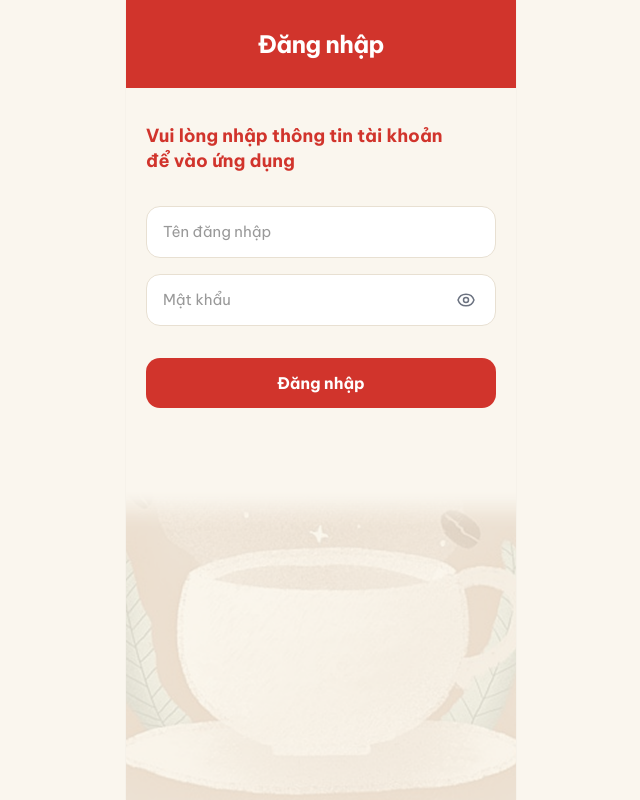
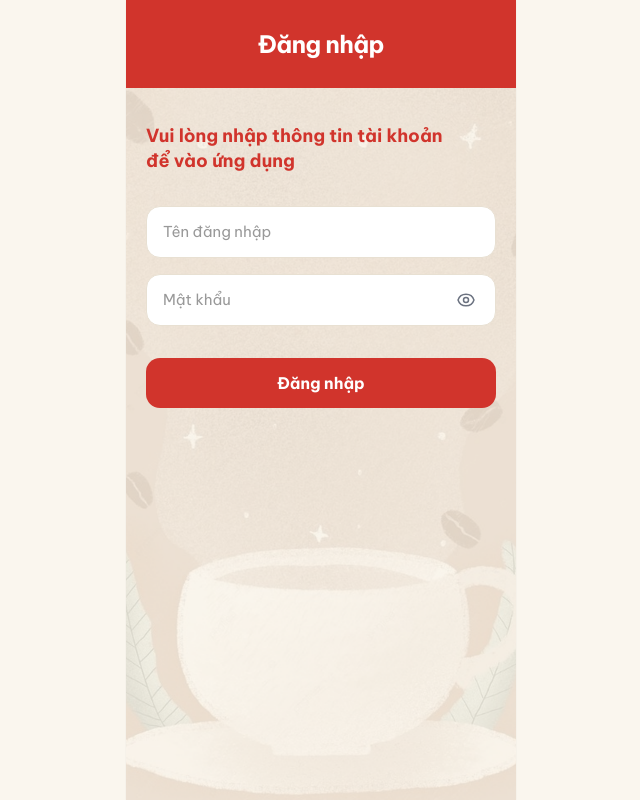
Before and after one commit to qbao020206-tech/cafe458-system-50K142.08, a React (Vite) app in the folder Front-End/: page /login in a window 1280 px wide. Shown: the whole page, without its empty margins (319-959 px from the left). Built offline with nearby package versions, Linux system fonts and the light colour scheme; no server answers.

Commit message:
Fix final background login

```diff
--- a/Front-End/src/pages/admin/LoginPage.tsx
+++ b/Front-End/src/pages/admin/LoginPage.tsx
@@ -63,7 +63,7 @@ export const LoginPage: React.FC = () => {
   };
 
   return (
-    <div className="min-h-screen bg-[#FAF6EE] text-[#22201C] w-[390px] max-w-[390px] mx-auto relative flex flex-col font-['Be_Vietnam_Pro'] antialiased shadow-sm select-none overflow-hidden">
+    <div className="min-h-screen bg-[#FAF6EE] bg-[url('/login-bg.png')] bg-cover bg-bottom bg-no-repeat text-[#22201C] w-[390px] max-w-[390px] mx-auto relative flex flex-col font-['Be_Vietnam_Pro'] antialiased shadow-sm select-none overflow-hidden">
       {/* Header đỏ chuẩn Figma: cao 88px, Tiêu đề Đăng nhập căn giữa */}
       <header className="bg-[#D1342C] text-white h-[88px] px-[16px] flex items-center justify-center sticky top-0 z-30 flex-shrink-0">
         <h1 className="text-[24px] font-bold tracking-tight text-white leading-none">
@@ -175,14 +175,8 @@ export const LoginPage: React.FC = () => {
           </button>
         </form>
 
-        {/* Hình nền ly cà phê phía dưới chuẩn Figma (Bảng 49 STT 7) */}
-        <div className="w-[calc(100%+40px)] -mx-[20px] pointer-events-none select-none mt-auto flex-shrink-0">
-          <img
-            src="/login-cup.png"
-            alt="Hình nền ly cà phê"
-            className="w-full object-bottom block"
-          />
-        </div>
+        {/* Khoảng trống để lộ hình nền ly cà phê và hơi nước chuẩn Figma (Bảng 49 STT 7) */}
+        <div className="w-full flex-1 min-h-[220px] pointer-events-none" />
       </main>
 
       {/* Popup lỗi đăng nhập không thành công (Bảng 53) */}
```
Also changed, not shown: Front-End/public/login-bg.png (added), Front-End/public/login-cup.png (deleted).
